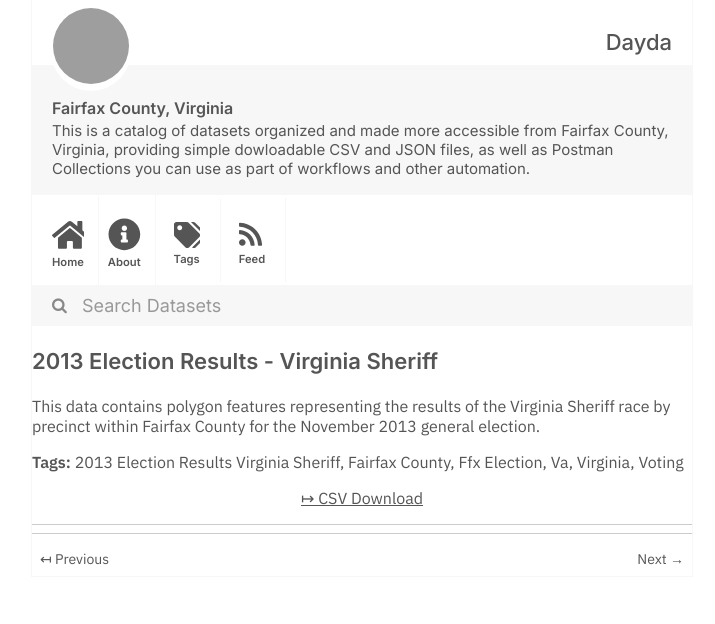
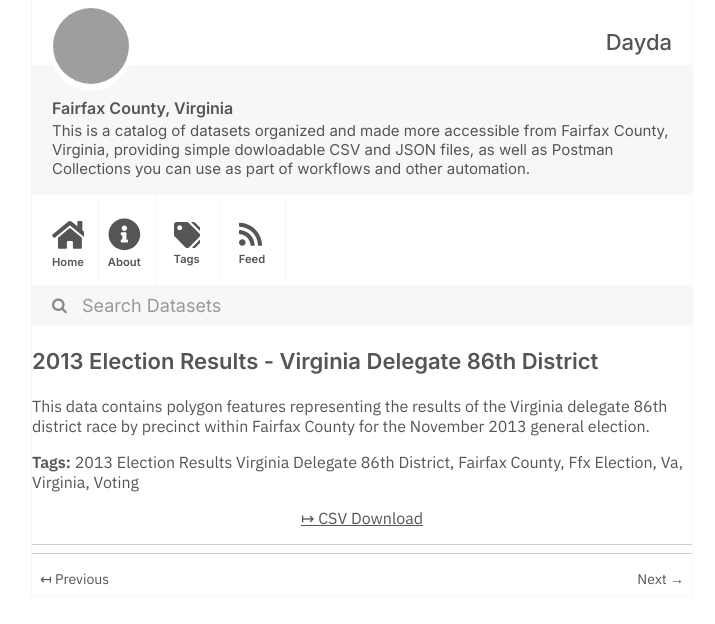
Before and after one commit to dayda-entities/fairfax-county-virginia, a Jekyll site: the page built from _posts/2020-11-12-2013-election-results-virginia.md, in a window 1280 px wide, cut to the strip 0-624 px from the top of the page. Shown: the whole strip, without its empty margins (278-993 px from the left). Built offline with Jekyll 4.4.1, drawn with Linux system fonts in a browser that asks for light colours; grey boxes are pictures that could not be loaded.

Commit message:
Publish Data

```diff
--- a/_posts/2020-11-12-2013-election-results-virginia.md
+++ b/_posts/2020-11-12-2013-election-results-virginia.md
@@ -1,11 +1,11 @@
 ---
-title: 2013 Election Results - Virginia Sheriff
-created: '2020-11-12T13:17:16.698142'
-modified: '2020-11-12T13:17:16.698152'
+title: 2013 Election Results - Virginia Delegate 86th District
+created: '2020-11-12T13:17:01.011367'
+modified: '2020-11-12T13:17:01.011373'
 state: active
 type: dataset
 tags:
-  - 2013 Election Results Virginia Sheriff
+  - 2013 Election Results Virginia Delegate 86th District
   - Fairfax County
   - Ffx Election
   - Va
@@ -14,9 +14,9 @@ tags:
 groups:
   - Local Government
 csv_url: >-
-  https://data-fairfaxcountygis.opendata.arcgis.com/datasets/6df1c895b0ae475881c9477d38bcd55c_19.csv?outSR=%7B%22latestWkid%22%3A4269%2C%22wkid%22%3A4269%7D
+  https://data-fairfaxcountygis.opendata.arcgis.com/datasets/14de90ec455f49f4b8ddd35b465db3da_21.csv?outSR=%7B%22latestWkid%22%3A4269%2C%22wkid%22%3A4269%7D
 json_url: ''
 layout: post
 
 ---
-This data contains polygon features representing the results of the Virginia Sheriff race by precinct within Fairfax County for the November 2013 general election.
+This data contains polygon features representing the results of the Virginia delegate 86th district race by precinct within Fairfax County for the November 2013 general election.
```
